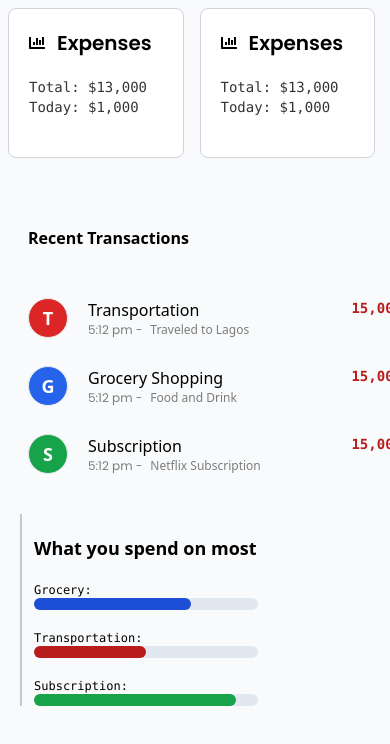
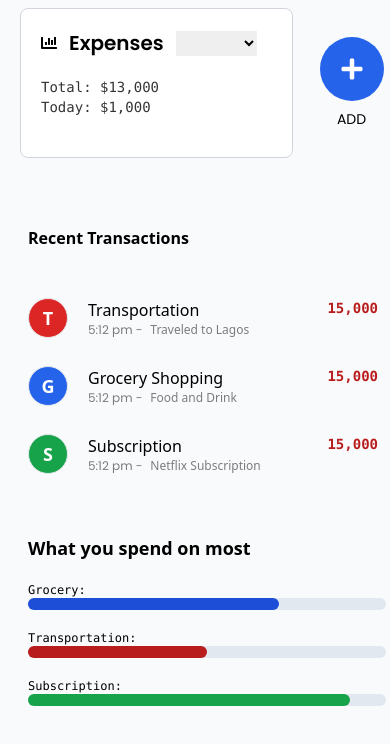
Before and after one commit to BabsTech-sbm/espense-tracker, a React (Vite) app: page / in a window 390 px wide. Shown: the top 744 px of the page. Built offline with nearby package versions, Linux system fonts and the light colour scheme.

Commit message:
added more responsive and buttons

```diff
--- a/src/App.jsx
+++ b/src/App.jsx
@@ -5,6 +5,7 @@ import AddExpenseForm from "./components/ExpenseForm"
 import HomePage from "./pages/Home"
 import { useState } from "react"
 import Sidebar from "./components/Sidebar"
+
 function App() {
     const [loggedIn, setLoggedIn] = useState(true)
     return (
--- a/src/components/Box.jsx
+++ b/src/components/Box.jsx
@@ -3,18 +3,23 @@ import { AiOutlineBarChart, AiOutlineDotChart } from "react-icons/ai"
 import { } from "react-icons/bi"
 import { } from "react-icons/bs"
 import { } from "react-icons/cg"
-function Box() {
+import Button from "./Button"
+function Box({ boxStyle, captionStyle, caption, total, today }) {
     return (
-        <div className=" p-5 w-[45%] lg:w-[35%] rounded-lg border border-gray-300 bg-white  h-[150px] m-2 ">
+        <div className={` ${boxStyle} p-5  rounded-lg border border-gray-300 bg-white  h-[150px] m-2 `}>
             <div className=" flex items-center gap-3">
                 <FaChartBar />
-                <h1 className=" text-xl font-semibold">Expenses</h1>
+                <h1 className={captionStyle}>{caption}</h1>
+                <select>
+                    <option></option>
+                    <option>Income</option>
+                </select>
             </div>
             <div className=" mt-5">
 
 
-                <h1 className=" text-sm font-mono opacity-80">Total: $13,000</h1>
-                <h1 className=" text-sm font-mono opacity-80">Today: $1,000</h1>
+                <h1 className=" text-sm font-mono opacity-80">Total: $13,000 {total}</h1>
+                <h1 className=" text-sm font-mono opacity-80">Today: $1,000{today}</h1>
 
             </div>
 
--- a/src/components/Button.jsx
+++ b/src/components/Button.jsx
@@ -1,7 +1,14 @@
-function Button() {
+/* eslint-disable react/prop-types */
+import { FaPlus } from "react-icons/fa"
+
+function Button({ btnStyle, btnCaption, btnCaptionStyle }) {
     return (
-        <div >
+        <div className={btnCaptionStyle}>
 
+            <button className={btnStyle} >
+                <FaPlus className=" text-white" size={24} />
+            </button>
+            <h1 className={`${btnCaptionStyle}  text-center text-sm mt-2`}>{btnCaption}</h1>
         </div>
     )
 }
--- a/src/components/RecentTransaction.jsx
+++ b/src/components/RecentTransaction.jsx
@@ -7,11 +7,11 @@ const Grocery = "G"
 const Subscription = "S"
 function RecentTransaction() {
     return (
-        <div>
+        <div className=" ">
 
-            <div className=" w-full mt-10 flex  flex-wrap mx-5 sm:gap- md:gap-10 gap-10">
+            <div className="  mt-10 flex  flex-wrap ml-5 mr-1 lg:justify-between  md:gap-5 gap-5">
 
-                <div className=" flex flex-col gap-7 w-full  sm:max-w-md md:max mx-2  ">
+                <div className=" flex flex-col gap-7 w-full  sm:max-w-md md:max-w-xs lg:max-w-sm mx-2  ">
                     <h1 className=" my-5 font-sans text-md font-semibold">Recent Transactions</h1>
 
                     <div className="flex justify-between cursor-pointer hover:opacity-90">
--- a/src/components/Stats.jsx
+++ b/src/components/Stats.jsx
@@ -1,17 +1,19 @@
 function Stats() {
     return (
-        <div className="  w-full max-w-[250px] px-3 border-l-2  border-black/20 sm:mx-5 ">
-            <h1 className=" my-5 font-sans text-lg font-semibold">What you spend on most</h1>
-            <div className=" gap-5 flex flex-col">
-                <p className=" flex flex-col ">
+        <div className="  w-full  md:w-[37%] lg:w-[45%]  sm:pl-1 mt-10    ml-2">
+            <h1 className=" mb-5 font-sans text-lg font-semibold">What you spend on most</h1>
+            <div className=" gap-5 flex flex-col   ">
+                <p className=" flex flex-col md:w-full w-[100%]"
+
+                >
                     <span className=" text-xs font-mono">Grocery: </span>
-                    <span className=" bg-slate-200  h-3 rounded-lg w-full  flex"><span className=" bg-blue-700 w-[70%] rounded-lg "></span></span>
+                    <span className=" bg-slate-200   h-3 rounded-lg w-full  flex "><span className=" bg-blue-700 w-[70%] rounded-lg "></span></span>
                 </p>
-                <p className=" flex flex-col ">
+                <p className=" flex flex-col w-full ">
                     <span className=" text-xs font-mono">Transportation: </span>
                     <span className=" bg-slate-200  h-3 rounded-lg w-full  flex"><span className=" bg-red-700 w-[50%] rounded-lg "></span></span>
                 </p>
-                <p className=" flex flex-col ">
+                <p className=" flex flex-col w-full ">
                     <span className=" text-xs font-mono">Subscription: </span>
                     <span className=" bg-slate-200  h-3 rounded-lg w-full  flex"><span className=" bg-green-600 w-[90%] rounded-lg "></span></span>
                 </p>
--- a/src/pages/Home.jsx
+++ b/src/pages/Home.jsx
@@ -5,6 +5,7 @@ import Stats from "../components/Stats";
 import image1 from "/welcome1.png";
 import image2 from "/welcome2.png";
 import image3 from "/welcome3.png";
+import Button from "../components/Button";
 
 
 function HomePage() {
@@ -12,8 +13,14 @@ function HomePage() {
         <div className=" lg:ml-[200px] sm:ml-[100px]  flex flex-col h-screen bg-gray-50 ">
             <div className=" flex ">
 
-                <Box />
-                <Box />
+                <Box caption={"Expenses"} captionStyle={"text-xl font-semibold"} boxStyle={"w-[70%] sm:w-[40%] lg:w-[35%] mx-5 sm:mx-2 lg:mx-5"} />
+                <Box caption={"Incomes"} captionStyle={"text-xl font-semibold"} boxStyle={"hidden sm:block w-[70%] sm:w-[40%] lg:w-[35%] "} />
+                <div className=" flex justify-center flex-1 items-center gap-7">
+                    <Button btnCaption="Add Expense" btnCaptionStyle={" hidden lg:block"} btnStyle=" bg-green-600 h-16 w-16 mx-auto my-auto rounded-full flex justify-center items-center hidden lg:flex" />
+                    <Button btnCaption="Add Income" btnCaptionStyle={" hidden lg:block"} btnStyle=" bg-blue-600 h-16 w-16 mx-auto my-auto rounded-full  justify-center items-center hidden lg:flex" />
+                    <Button btnCaption="ADD" btnCaptionStyle={" lg:hidden block"} btnStyle=" bg-blue-600 h-16 w-16 mx-auto my-auto rounded-full  justify-center items-center flex lg:hidden" />
+                </div>
+
             </div>
             <div className="">
                 <RecentTransaction />
```
